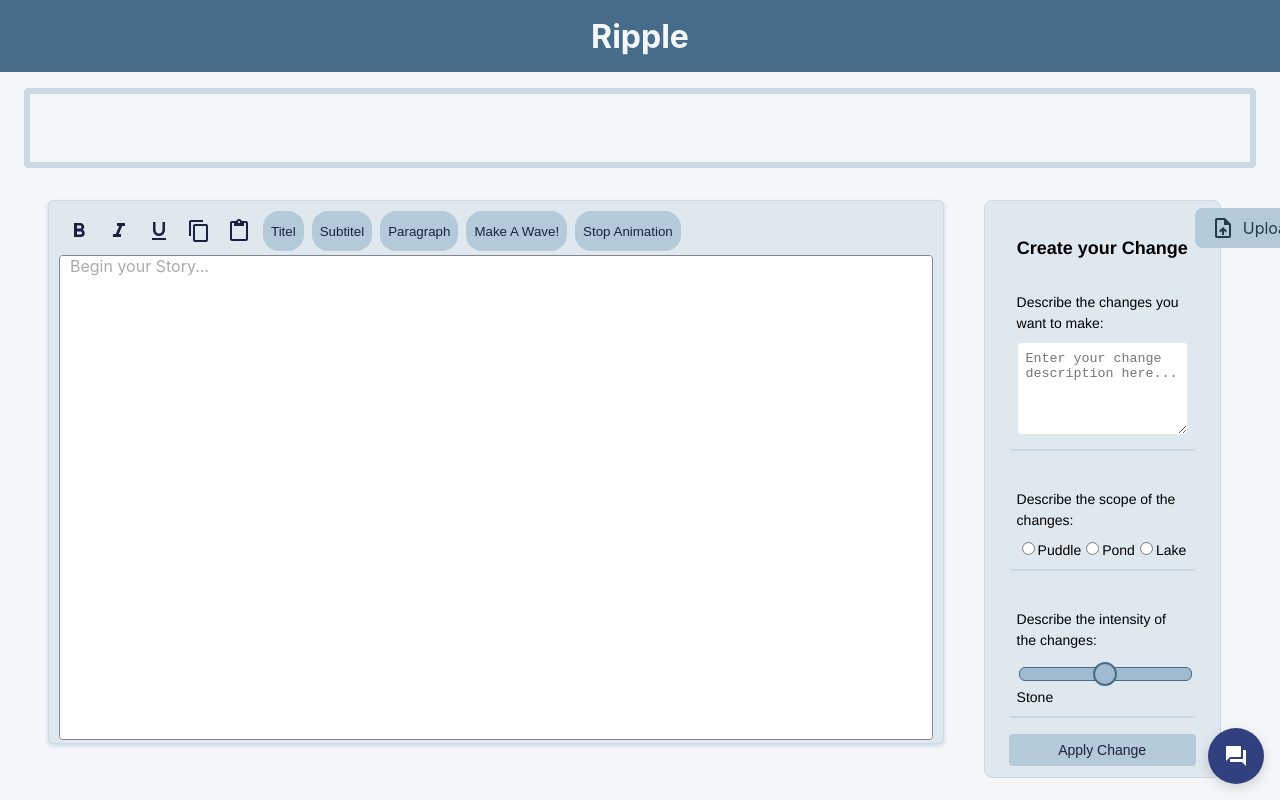
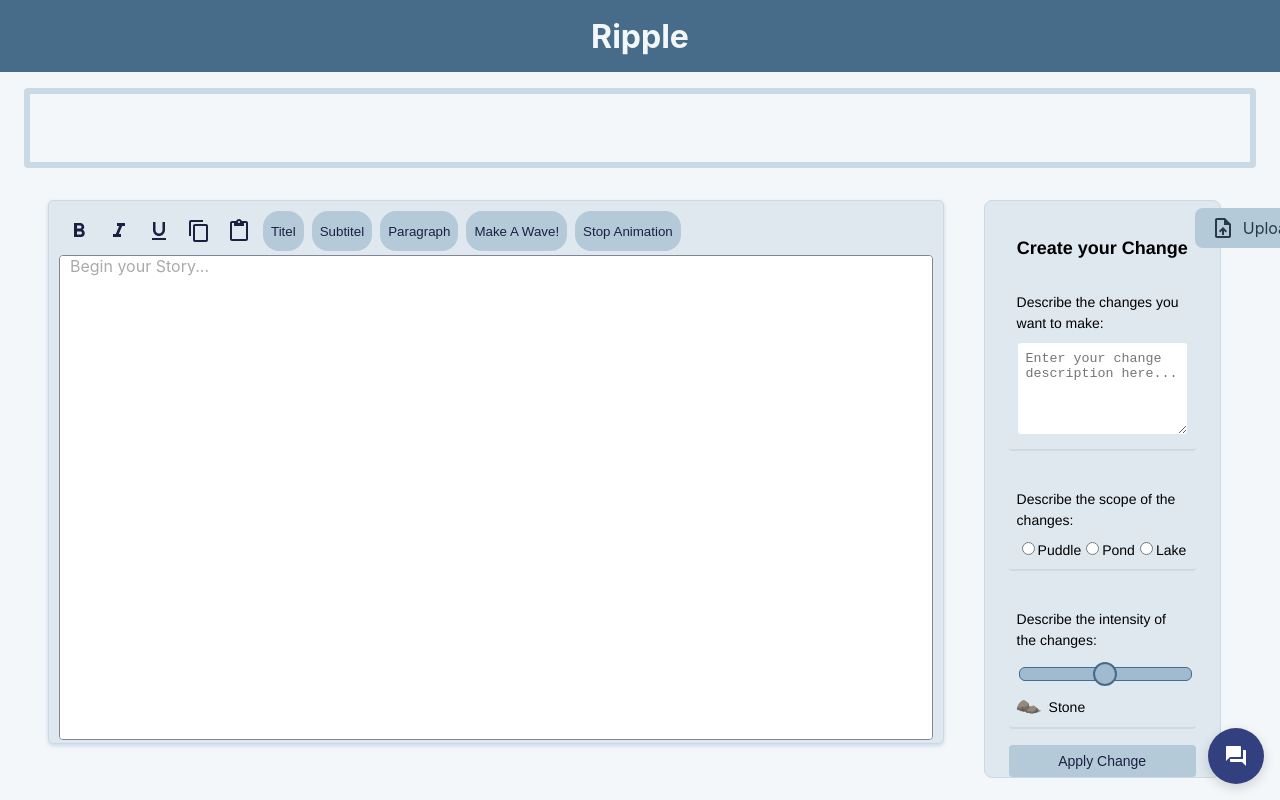
Before and after one commit to EmlMeml/thesis-project, a React (Create React App) app: page / in a window 1280 px wide. Shown: the top 800 px of the page. Built offline with nearby package versions, Linux system fonts and the light colour scheme.

Commit message:
show icons aditionally to text for intensity

```diff
--- a/src/custom/ChangeCreator.tsx
+++ b/src/custom/ChangeCreator.tsx
@@ -41,10 +41,14 @@ export const ChangeCreator = () => {
                 max={intensityMapping.length - 1}
                 step={1}
                 value={intensityIndex}
-                onChange={(e) => setIntensityIndex(Number(e.target.value))}
+                onChange={handleIntensityChange}
             />
-            <br></br>
-            <output id="change-intensity-output">{intensityMapping[intensityIndex]}</output>
+            <div style={{ display: 'flex', alignItems: 'center', gap: '8px', marginTop: '8px' }}>
+                <span style={{ display: 'inline-flex', width: '24px', height: '24px', alignItems: 'center', justifyContent: 'center' }}>
+                    {intensityIcons[intensityIndex]}
+                </span>
+                <output id="change-intensity-output">{intensityMapping[intensityIndex]}</output>
+            </div>
         </div>
        <div id="change-visualize-container">
        {/* Todo: Add dynamic pic for stone that is "thrown" based on the intensity of the change */}
```
